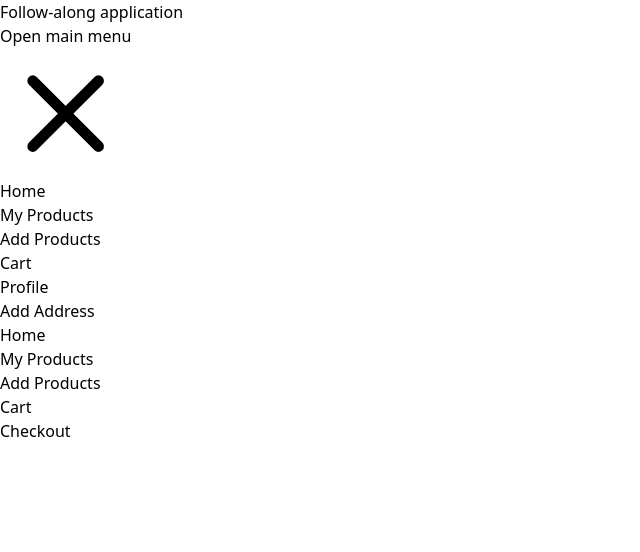
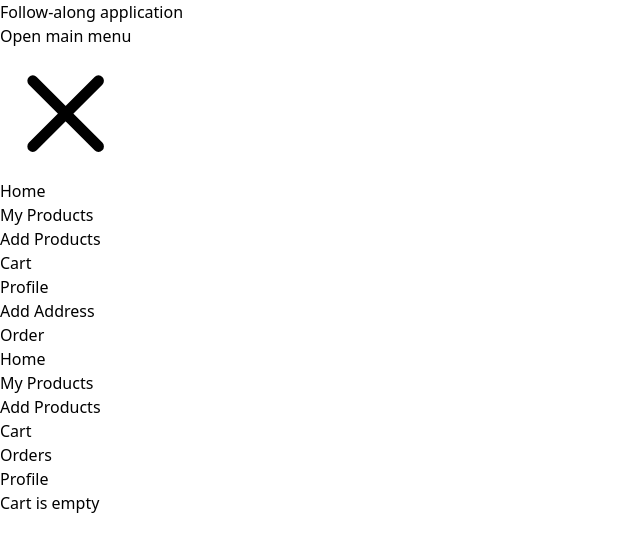
Before and after one commit to amityohan/CodeAlong-E-commerce, a React (Vite) app in the folder Frontend/: page /cart in a window 1280 px wide. Both pictures are taken after a click on the button "Open main menu". Shown: the top 552 px of the page, without its empty margins (0-640 px from the left). Built offline with nearby package versions, Linux system fonts and the light colour scheme.

Commit message:
fixed an error

```diff
--- a/Frontend/src/Components/Navbar/Navbar.jsx
+++ b/Frontend/src/Components/Navbar/Navbar.jsx
@@ -131,6 +131,18 @@ function Navbar() {
                                     Add Address
                                 </NavLink>
                             </li>
+                            <li>
+                                <NavLink
+                                    to="/order-history"
+                                    className={({ isActive }) =>
+                                        isActive
+                                            ? 'text-white font-semibold px-3 py-2 rounded-md text-sm transition-colors duration-200'
+                                            : 'text-gray-200 hover:text-white px-3 py-2 rounded-md text-sm transition-colors duration-200'
+                                    }
+                                >
+                                  Order
+                                </NavLink>
+                            </li>
                         </ul>
                     </div>
                 </div>
@@ -193,6 +205,32 @@ function Navbar() {
                                 Cart
                             </NavLink>
                         </li>
+                        <li>
+                            <NavLink
+                                to="/order-history"
+                                className={({ isActive }) =>
+                                    isActive
+                                        ? 'block text-white font-semibold px-3 py-2 rounded-md text-base transition-colors duration-200'
+                                        : 'block text-gray-200 hover:text-white px-3 py-2 rounded-md text-base transition-colors duration-200'
+                                }
+                                onClick={() => setIsOpen(false)}
+                            >
+                                Orders
+                            </NavLink>
+                        </li>
+                        <li>
+                            <NavLink
+                                to="/profile"
+                                className={({ isActive }) =>
+                                    isActive
+                                        ? 'block text-white font-semibold px-3 py-2 rounded-md text-base transition-colors duration-200'
+                                        : 'block text-gray-200 hover:text-white px-3 py-2 rounded-md text-base transition-colors duration-200'
+                                }
+                                onClick={() => setIsOpen(false)}
+                            >
+                                Profile
+                            </NavLink>
+                        </li>
                     </ul>
                 </div>
             )}
--- a/Frontend/src/Components/productCard/CartCard.jsx
+++ b/Frontend/src/Components/productCard/CartCard.jsx
@@ -4,6 +4,11 @@ function CartCard({title, Index, images, originalPrice, discountedPrice, descrip
 
     return (
         <div className="max-w-4xl mx-auto bg-white rounded-lg shadow p-4">
+        {orderStatus && (
+        <div className="bg-blue-100 text-blue-800 px-3 py-1 rounded-full text-sm w-[18%] text-center mb-5">
+          {orderStatus}
+        </div>
+      )}
             <div className="flex gap-6">
                 {/* Product Image */}
                 <div className="relative w-64">
@@ -25,7 +30,8 @@ function CartCard({title, Index, images, originalPrice, discountedPrice, descrip
                             <p className="text-lg text-gray-600">{description}</p>
                             <p className="text-gray-500 mt-1">Sold by: {createdBy}</p>
                         </div>
-                        <button className="text-gray-500 hover:text-gray-700">
+                        <button className="text-gray-500 hover:text-gray-700"
+                        onClick={orderStatus?()=>handleCancel(id):()=>{}}>
                             <X className="w-6 h-6" />
                         </button>
                     </div>
--- a/Frontend/src/pages/CartPage.jsx
+++ b/Frontend/src/pages/CartPage.jsx
@@ -1,6 +1,6 @@
 import axios from "axios"
 import { useEffect, useState } from "react"
-import CartCard from "../components/ProductCard/CartCard"
+import CartCard from "../components/ProductCard/CartCard.jsx"
 import { Link } from "react-router-dom"
 
 function CartPage() {
@@ -19,30 +19,35 @@ function CartPage() {
     }, [])
     return (
         <div>
+            {UsersCartData.length > 0 ? (
+        <>
           <Link to={`/select-address`}>
-                <button className="bg-slate-800 color-white px-5 py-2 rounded-md ml-40">Checkout</button>
+            <button className="bg-slate-800 text-white px-5 py-2 rounded-md ml-40">
+              Checkout
+            </button>
           </Link>
           {UsersCartData?.map((singleCartObject, index) => {
             return (
               <div key={index}>
                 <CartCard
-                            title={singleCartObject?.productId?.title}
-                            images={singleCartObject?.productId?.Imgs[0]}
-                            // index={index}
-                            description={singleCartObject?.productId?.description}
-                            stockPrice={singleCartObject?.productId?.stockPrice}
-                            originalPrice={singleCartObject?.productId?.originalPrice}
-                            discountedPrice={singleCartObject?.productId?.discountedPrice}
-                            rating={singleCartObject?.productId?.rating}
-                            id={singleCartObject?._id}
-                            createdBy={singleCartObject?.userId}
-
+                  title={singleCartObject.productId.title}
+                  images={singleCartObject.productId.images[0]}
+                  //   Index={index}
+                  description={singleCartObject.productId.description}
+                  originalPrice={singleCartObject.productId.originalPrice}
+                  discountedPrice={singleCartObject.productId.discountedPrice}
+                  id={singleCartObject.productId._id}
+                  createdBy={'nayan@k.com'}
                 />
               </div>
-                )
+            );
           })}
-
-
+        </>
+      ) : (
+        <div className="flex justify-center max-h-[100vh] items-center">
+          <h1>Cart is empty</h1>
+        </div>
+      )}
         </div>
     )
 
--- a/Frontend/src/pages/OrderConfirmationPage.jsx
+++ b/Frontend/src/pages/OrderConfirmationPage.jsx
@@ -1,13 +1,17 @@
 import React from 'react'
 import { useState, useEffect } from 'react';
 import axios from 'axios';
-import CartCard from '../components/ProductCard/CartCard';
+import CartCard from '../Components/productCard/CartCard.jsx';
+import {useNavigate} from 'react-router-dom'
+
 function OrderConfirmationPage() {
     const [cartData, setUsersCartData] = useState([]);
     const [total, setTotal] = useState(0);
     const [userAddress, setAddress] = useState(
         JSON.parse(localStorage.getItem('addresses')) || {}
     );
+
+    const navigate=useNavigate();
 
     useEffect(() => {
         const getCartData = async () => {
@@ -30,6 +34,25 @@ function OrderConfirmationPage() {
 
         getCartData();
     }, []);
+
+    const OrderConfirmation=async()=>{
+        const token = localStorage.getItem('token');
+        if(!token){
+            return alert('Please login, token is missing');
+        }
+        const response =await axios.post(
+            `http://localhost:8080/orders/confirm-order?token=${token}`,
+            {
+                Items:cartData,
+                address:userAddress,
+                totalAmount:total,
+            }
+        );
+        navigate('/order-history');
+        console.log(response)
+
+    }
+
     return (
         <div>
             <div>
@@ -76,7 +99,8 @@ function OrderConfirmationPage() {
                         })}
                 </div>
                 <div className="flex justify-center mt-5">
-                    <button className="px-5 py-2 rounded-lg bg-blue-500 text-white hover:bg-green-500">
+                    <button className="px-5 py-2 rounded-lg bg-blue-500 text-white hover:bg-green-500"
+                    onClick={OrderConfirmation}>
                         Confirm order
                     </button>
                 </div>
```
Also changed, not shown: Frontend/src/pages/Order-history.jsx (added, +60 -0 lines), 1 other file (tests, documents, lock files or other folders). Lines whose indentation alone changed are shown as unchanged.
